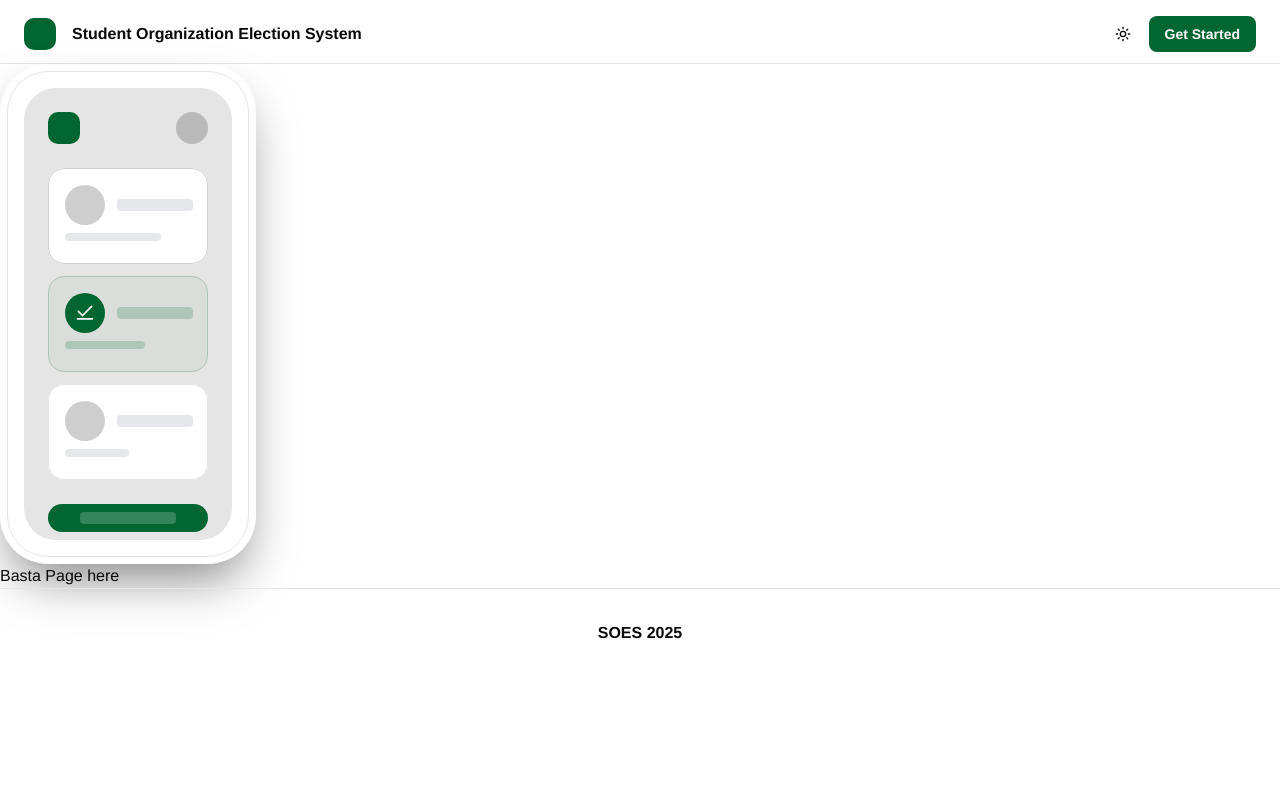
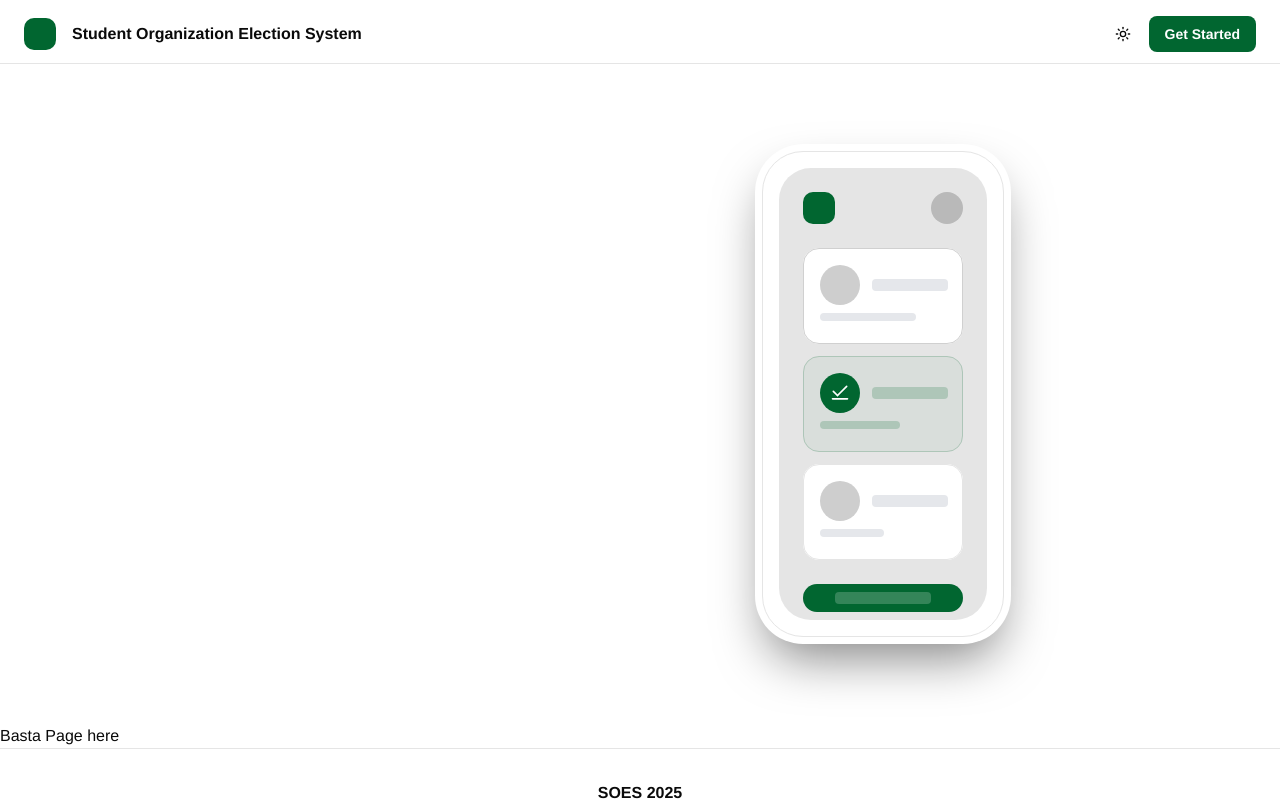
Before and after one commit to CSci-153-Web-Systems-and-Technologies/batch-2025-soes-web, a Next.js app: page / in a window 1280 px wide. Built offline with nearby package versions, Linux system fonts and the light colour scheme.

Commit message:
Adjust alignment
Previous alignment made it into column style and not in row style

```diff
--- a/app/page.tsx
+++ b/app/page.tsx
@@ -5,8 +5,13 @@ const page = () => {
   return (
     <div>
       {/* Section 1 */}
-      <div>
-        <Phone />
+      <div className="w-screen h-[660px] flex flex-col justify-center items-center overflow-hidden">
+        <div className="flex flex-row justify-center items-center gap-16">
+          <div className="w-[550px] h-64 relative"></div>
+          <div className="w-96 h-[500px] relative">
+            <Phone />
+          </div>
+        </div>
       </div>
       Basta Page here
     </div>
```
